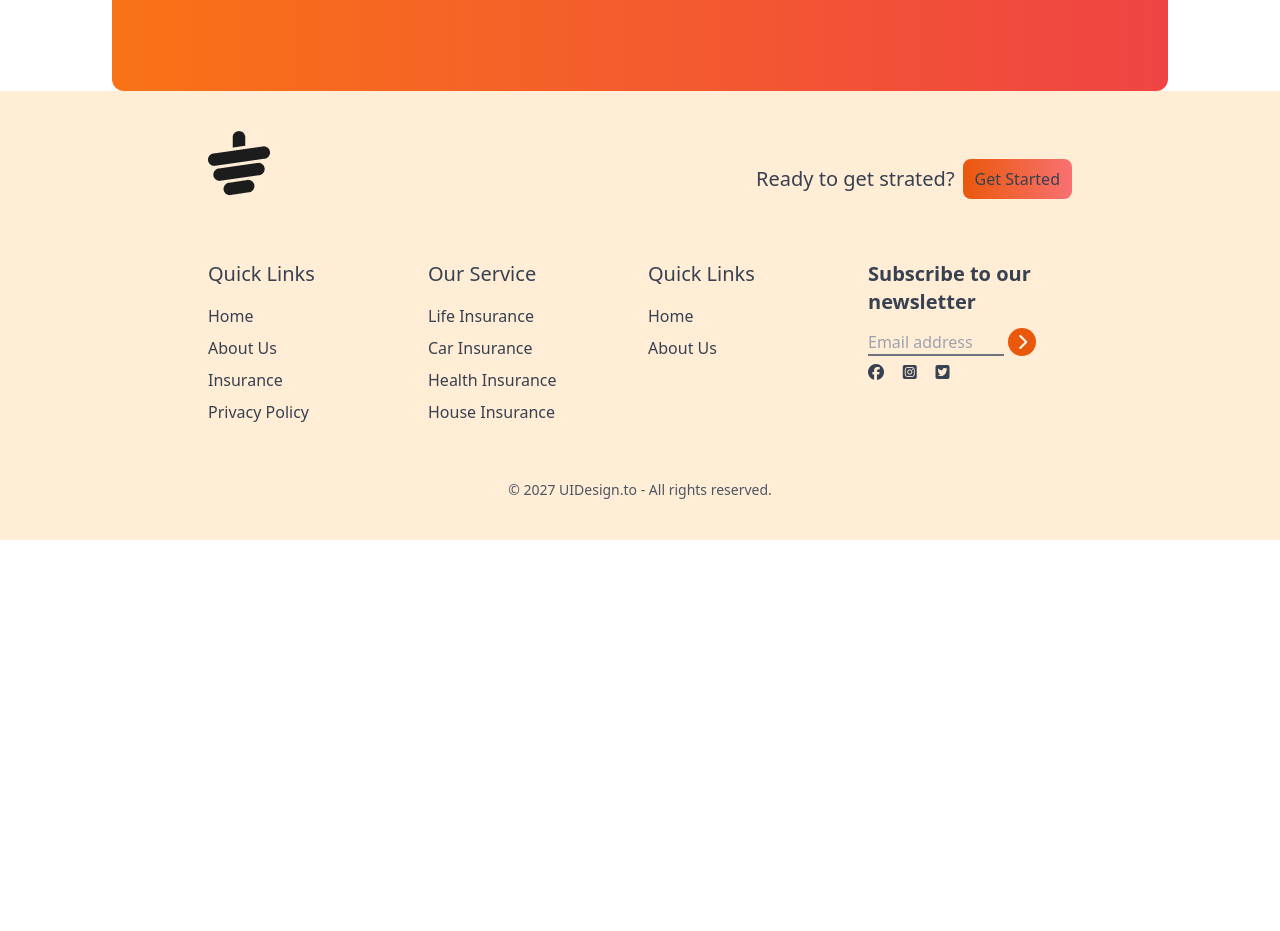
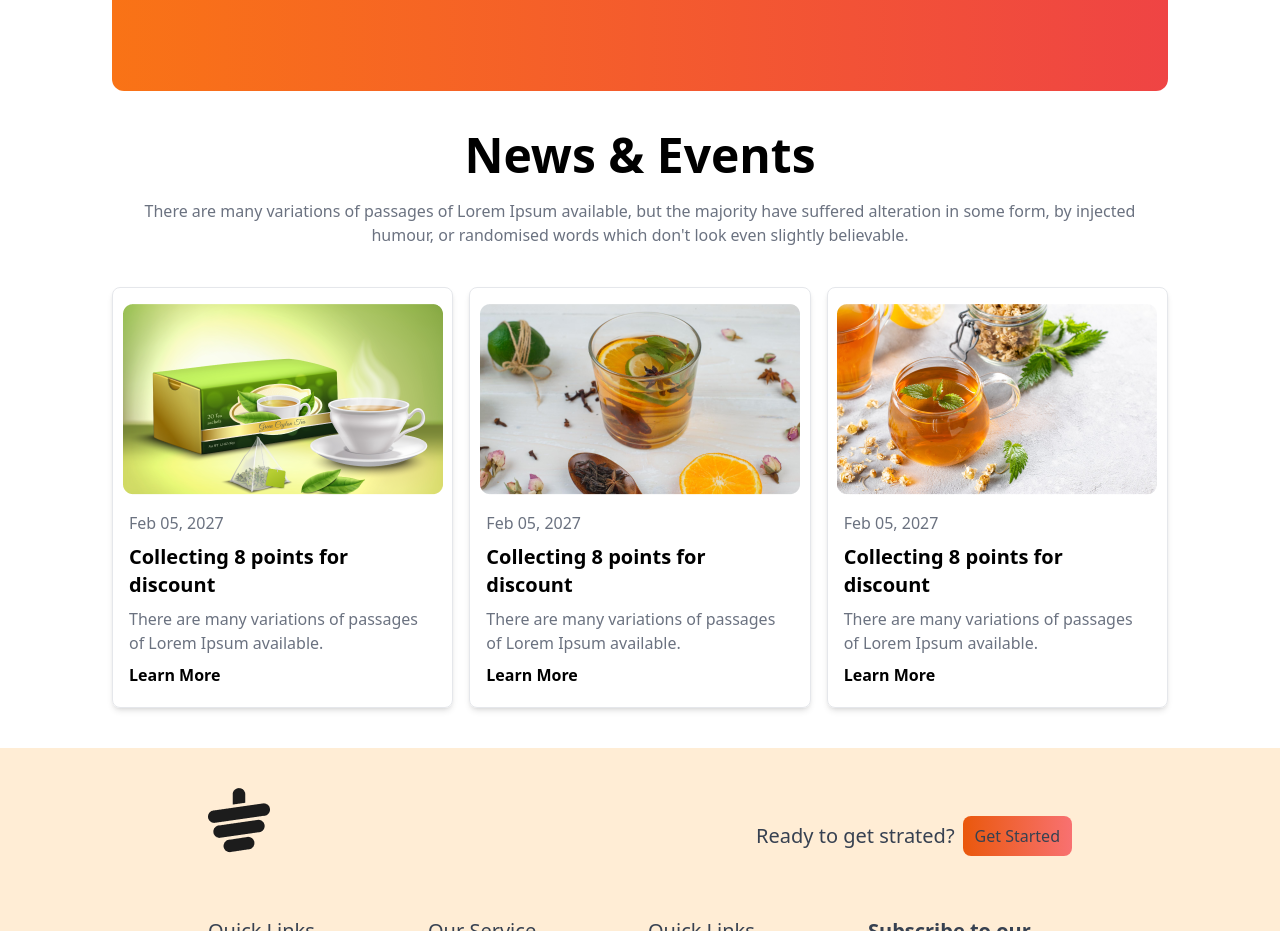
Before and after one commit to belalhossainn/tea-house-with-tailwind, a plain HTML site: page index.html in a window 1280 px wide. Shown: the part 2380-3311 px from the top of the page. Before the commit the page ends 2920 px from the top, so only its background shows below. Drawn offline with nearby package versions, Linux system fonts and the light colour scheme.

Commit message:
homework added

```diff
--- a/index.html
+++ b/index.html
@@ -209,6 +209,46 @@
         </div>
       </div>
     </Section>
+
+    <!-- HW section -->
+    <section>
+      <!-- title -->
+      <div class="text-center m-auto mb-10 mt-10">
+        <h1 class="font-bold text-5xl mb-5">News & Events</h1>
+        <p class="text-gray-500">There are many variations of passages of Lorem Ipsum available, but the majority have
+          suffered alteration in some form, by injected humour, or randomised words which don't look even slightly
+          believable. </p>
+      </div>
+      <!-- grid section -->
+      <div class=" grid grid-cols-1 md:grid-cols-3 mb-10 gap-4">
+        <!-- grid card 1 -->
+        <div class="bg-stone-30 shadow-md rounded-lg border">
+          <img class="py-4 m-auto" src="./images/news-1.png" alt="">
+          <p class="text-gray-500 px-4 mb-2">Feb 05, 2027</p>
+          <h2 class="text-xl font-bold px-4 mb-2">Collecting 8 points for discount</h2>
+          <p class="text-gray-500 px-4 mb-2">There are many variations of passages of Lorem Ipsum available.</p>
+          <p class="font-bold px-4 mb-5">Learn More</p>
+        </div>
+
+        <!-- grid card 2 -->
+        <div class="bg-stone-30 shadow-md rounded-lg border">
+          <img class="py-4 m-auto" src="./images/news-2.png" alt="">
+          <p class="text-gray-500 px-4 mb-2">Feb 05, 2027</p>
+          <h2 class="text-xl font-bold px-4 mb-2">Collecting 8 points for discount</h2>
+          <p class="text-gray-500 px-4 mb-2">There are many variations of passages of Lorem Ipsum available.</p>
+          <p class="font-bold px-4 mb-5">Learn More</p>
+        </div>
+
+        <!-- grid card 3 -->
+        <div class="bg-stone-30 shadow-md rounded-lg border">
+          <img class="py-4 m-auto" src="./images/news-3.png" alt="">
+          <p class="text-gray-500 px-4 mb-2">Feb 05, 2027</p>
+          <h2 class="text-xl font-bold px-4 mb-2">Collecting 8 points for discount</h2>
+          <p class="text-gray-500 px-4 mb-2">There are many variations of passages of Lorem Ipsum available.</p>
+          <p class="font-bold px-4 mb-5">Learn More</p>
+        </div>
+      </div>
+    </section>
   </main>
   <footer class="bg-orange-100 text-gray-700 py-10 px-4 md:px-16">
     <div class="w-9/12 mx-auto">
```
